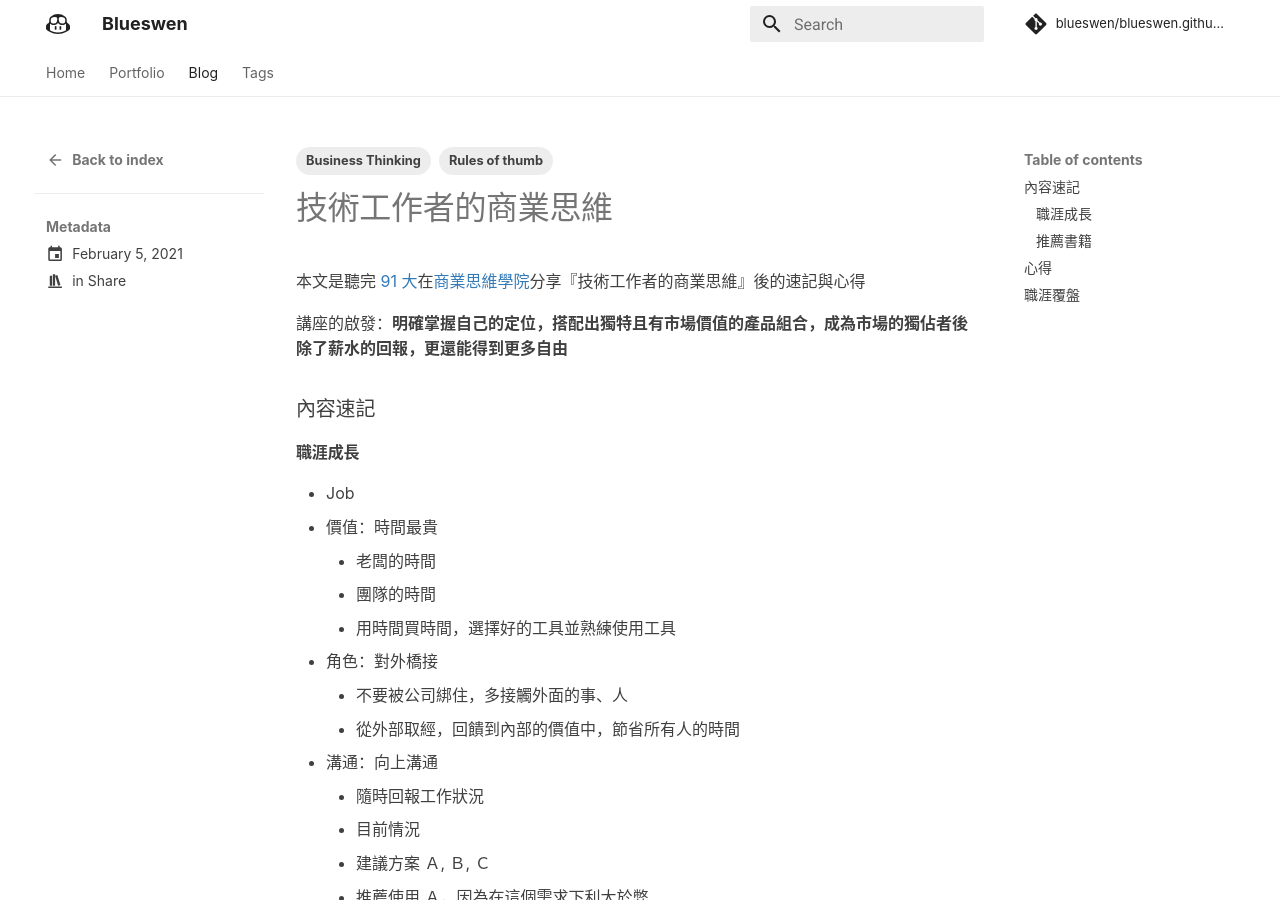
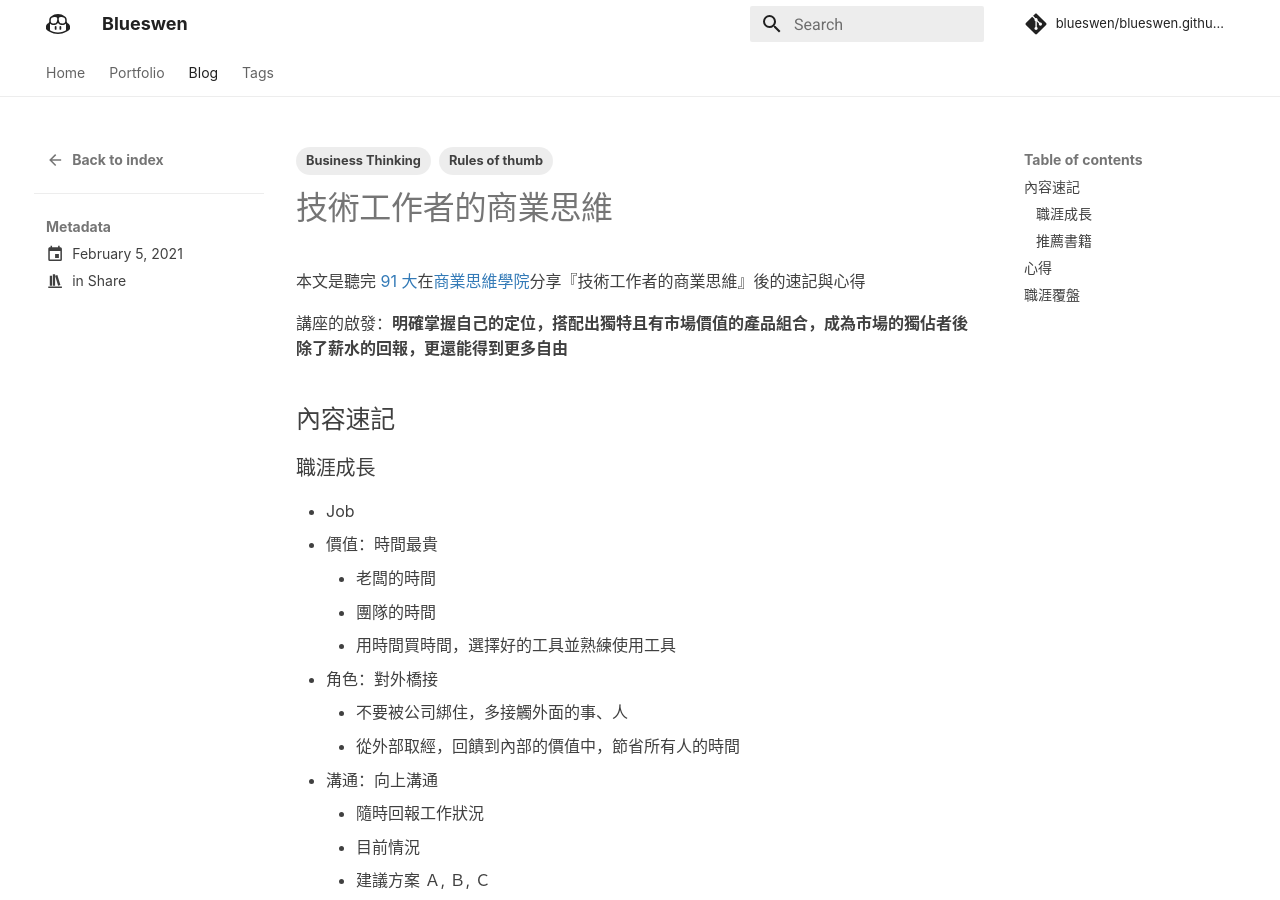
Before and after one commit to blueswen/blueswen.github.io, an MkDocs documentation site: the page built from docs/blog/posts/2021/2021-02-05-bizthinking-of-technical-worker.md, in a window 1280 px wide and 900 px high. Built offline with MkDocs 1.6.1 and Material for MkDocs 9.7.7, drawn with Linux system fonts in a browser that asks for light colours; comment, search, counter and statistics services are not loaded.

Commit message:
Formatting

```diff
--- a/docs/blog/posts/2021/2021-02-05-bizthinking-of-technical-worker.md
+++ b/docs/blog/posts/2021/2021-02-05-bizthinking-of-technical-worker.md
@@ -13,9 +13,9 @@ tags:
 
 講座的啟發：**明確掌握自己的定位，搭配出獨特且有市場價值的產品組合，成為市場的獨佔者後除了薪水的回報，更還能得到更多自由**
 
-### 內容速記
+## 內容速記
 
-#### 職涯成長
+### 職涯成長
 
 - Job
   - 價值：時間最貴
@@ -57,7 +57,7 @@ tags:
     - 別人願意選擇找你幫忙
   - 自由：做自己，不委屈
 
-#### 推薦書籍
+### 推薦書籍
 
 1. 賽斯高汀
    1. 戳盒子宣言：從想到做
@@ -69,7 +69,7 @@ tags:
 5. 刻意練習：學習相關
 6. 點子都是偷來的：學習相關
 
-### 心得
+## 心得
 
 91 大分享了很多他在職涯中的心得，其中有三點我覺得啟發我很多
 
@@ -86,7 +86,7 @@ tags:
 
 過去很少去思考這一點，但這才是能不能幫助到別人的關鍵，如果他不願意找你，有再強的能力都無法幫助到他。而幫助也是一個正向的循環，每協助解決一個問題都是能力與人脈的累加，能幫助越來越多人，能解決的問題也越來越多，自己也會變得越來越強大。
 
-### 職涯覆盤
+## 職涯覆盤
 
 以下是91大提出的九題職涯覆盤問答，因為目前還是 Junior，所以先從組織內部的角度回答這些問題
 
```
